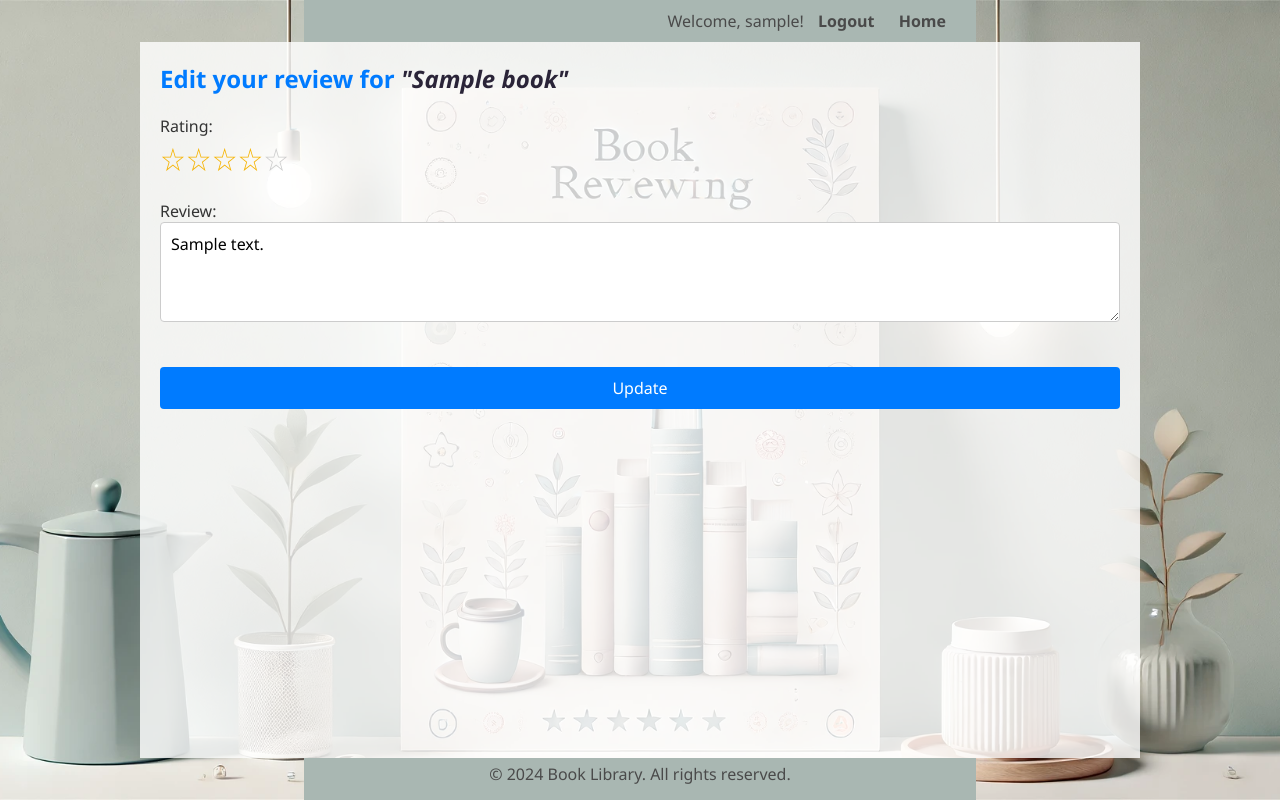
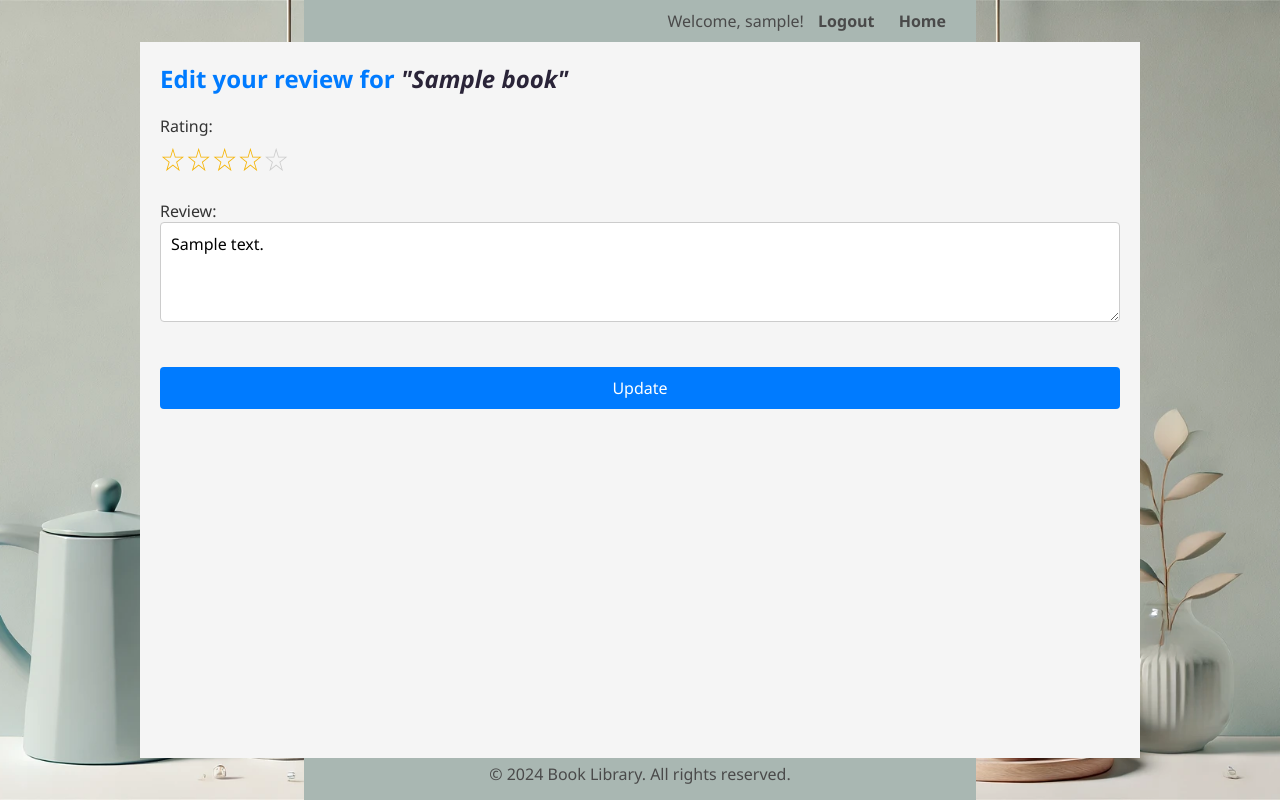
Before and after one commit to ZIDAN44/Book-Review-System, a PHP site: page /edit_review.php?book_id=1 in a window 1280 px wide. Run offline with PHP 8.4, Linux system fonts and the light colour scheme; the visitor is signed in with stand-in values (Sample User, id 1); tables that the repository leaves empty or names only in its code hold one stand-in row (values such as "Sample post").

Commit message:
BRS: Add custom style for review page
Change-Id: Ic92de3e739da20835d0fa0f4d9a89634e80ebaf0
Signed-off-by: Zinadin Zidan <zidan.roking@gmail.com>

```diff
--- a/assets/css/style.css
+++ b/assets/css/style.css
@@ -363,3 +363,14 @@ footer {
     width: 34.2%;
     margin: 0 auto;
 }
+
+/* Styles specific to the review page */
+.review-page .container, .edit-review-page .container {
+    background-color: whitesmoke;
+    width: 100%;
+    max-width: 1000px;
+    padding: 20px;
+    margin: 0 auto;
+    flex: 1;
+    justify-content: center;
+}
--- a/public/book.php
+++ b/public/book.php
@@ -20,7 +20,7 @@ $reviews = $reviewController->getReviews($book_id);
     <link rel="stylesheet" href="../assets/css/style.css">
     <script src="../assets/js/script.js" defer></script>
 </head>
-<body>
+<body class="review-page">
     <?php include '../templates/header.php'; ?>
     <div class="container">
         <h1><?php echo htmlspecialchars($book['title']); ?></h1>
--- a/public/edit_review.php
+++ b/public/edit_review.php
@@ -32,7 +32,7 @@ if ($_SERVER['REQUEST_METHOD'] == 'POST') {
     <title>Edit Review</title>
     <link rel="stylesheet" href="../assets/css/style.css">
 </head>
-<body>
+<body class="edit-review-page">
     <?php include '../templates/header.php'; ?>
     <div class="container">
         <h1>Edit your review for <span class="book-title">"<?php echo htmlspecialchars($book['title']); ?>"</span></h1>
```
